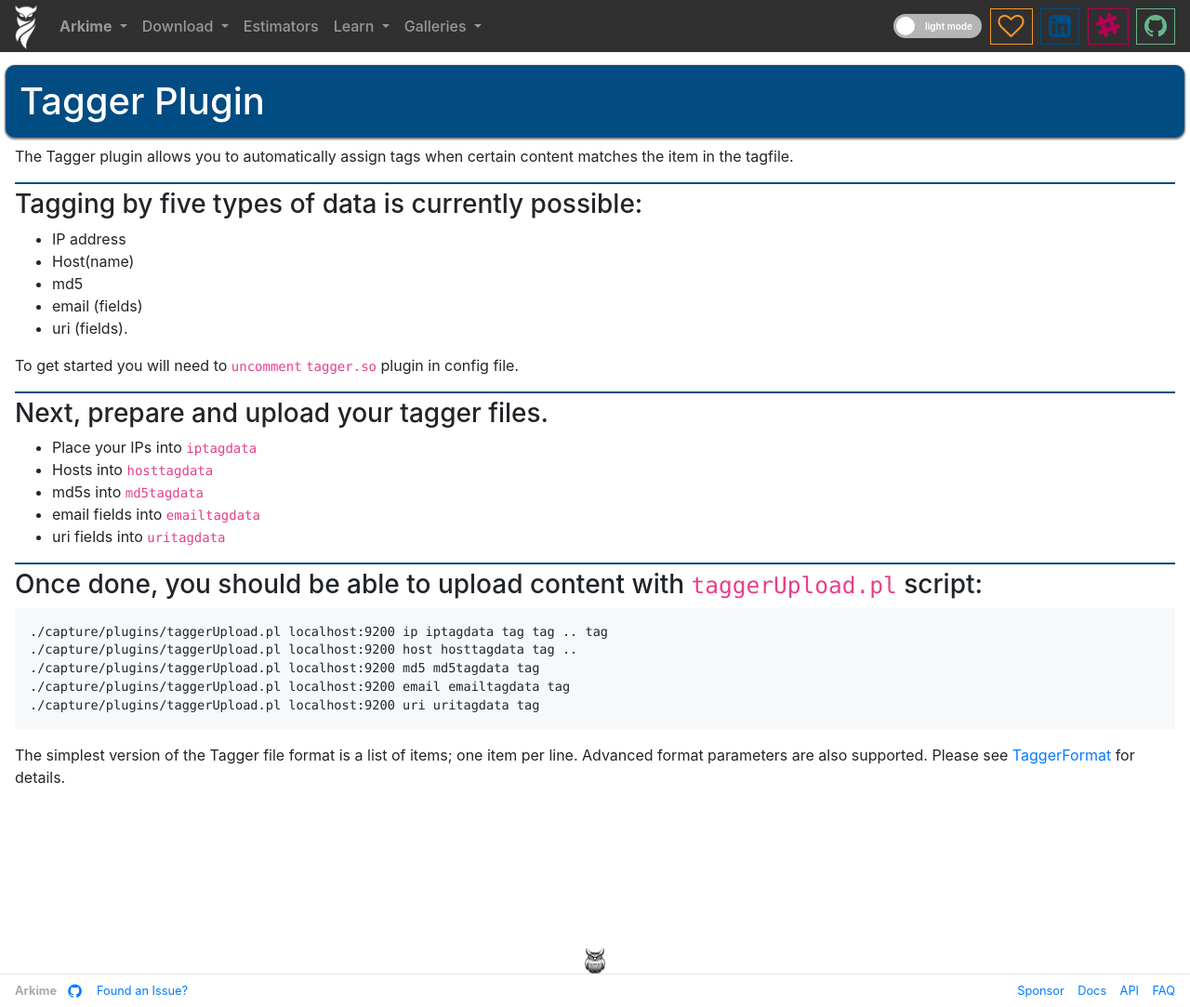
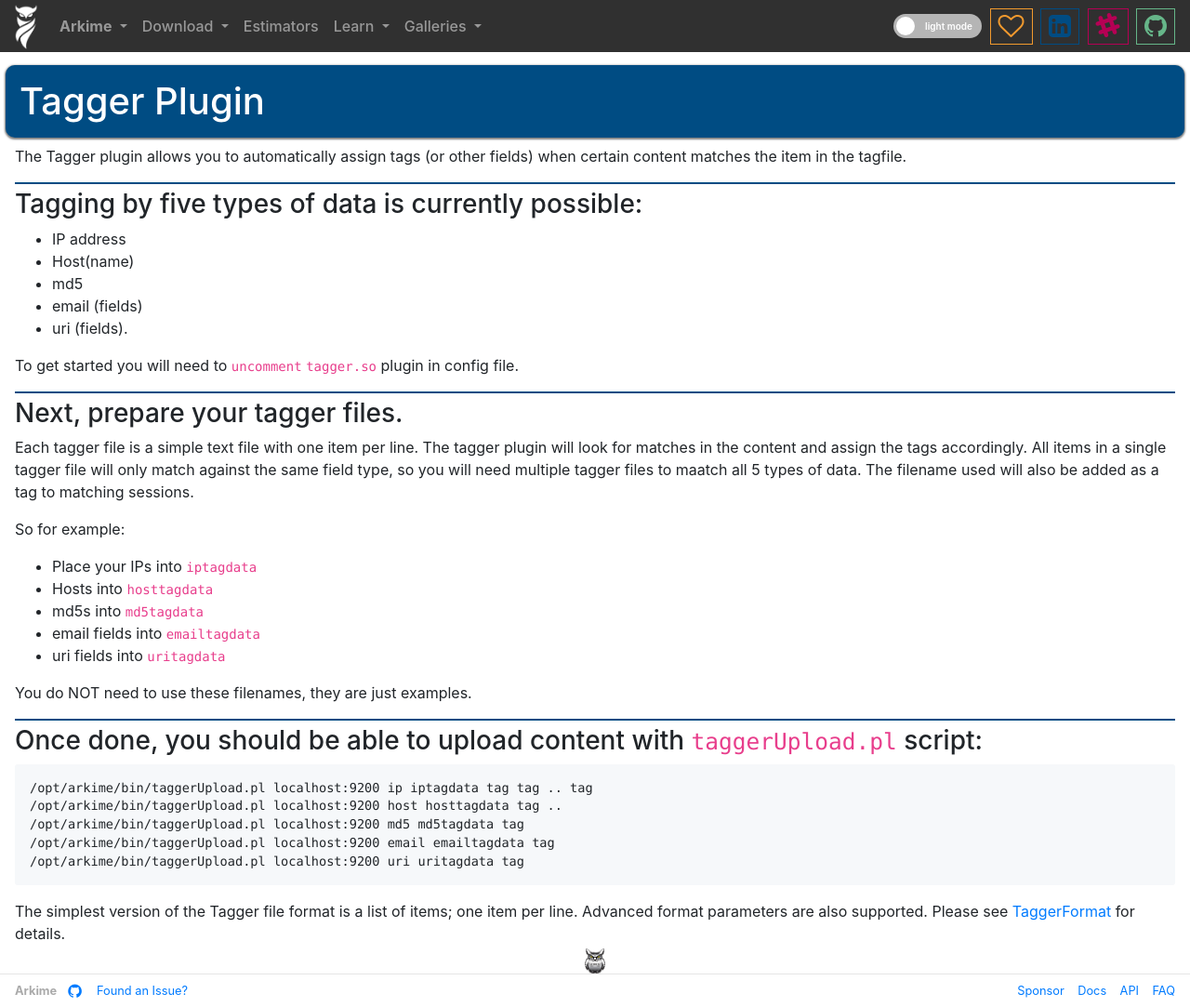
Before and after one commit to arkime/arkimeweb, a Jekyll site: the page built from _wiki/tagger.md, in a window 1280 px wide. Shown: the whole page at 93% size. Built offline with Jekyll 4.4.1, drawn with Linux system fonts in a browser that asks for light colours.

Commit message:
updaetd path and more context

````diff
--- a/_wiki/tagger.md
+++ b/_wiki/tagger.md
@@ -9,7 +9,7 @@
 # Tagger Plugin
 {: .section-header.mt-1 }
 
-The Tagger plugin allows you to automatically assign tags when certain content matches the item in the tagfile.
+The Tagger plugin allows you to automatically assign tags (or other fields) when certain content matches the item in the tagfile.
 
 ### Tagging by five types of data is currently possible:
 {: .subsection }
@@ -22,24 +22,32 @@
 
 To get started you will need to `uncomment` `tagger.so`  plugin in config file.
 
-### Next, prepare and upload your tagger files.
+### Next, prepare your tagger files.
 {: .subsection}
 
+Each tagger file is a simple text file with one item per line.
+The tagger plugin will look for matches in the content and assign the tags accordingly.
+All items in a single tagger file will only match against the same field type, so you will need multiple tagger files to maatch all 5 types of data.
+The filename used will also be added as a tag to matching sessions.
+
+So for example:
 * Place your IPs into `iptagdata`
 * Hosts into `hosttagdata`
 * md5s into `md5tagdata`
 * email fields into `emailtagdata`
 * uri fields into `uritagdata`
 
+You do NOT need to use these filenames, they are just examples.
+
 ### Once done, you should be able to upload content with `taggerUpload.pl` script:
 {: .subsection}
 
  ```
-./capture/plugins/taggerUpload.pl localhost:9200 ip iptagdata tag tag .. tag
-./capture/plugins/taggerUpload.pl localhost:9200 host hosttagdata tag ..
-./capture/plugins/taggerUpload.pl localhost:9200 md5 md5tagdata tag
-./capture/plugins/taggerUpload.pl localhost:9200 email emailtagdata tag
-./capture/plugins/taggerUpload.pl localhost:9200 uri uritagdata tag
+/opt/arkime/bin/taggerUpload.pl localhost:9200 ip iptagdata tag tag .. tag
+/opt/arkime/bin/taggerUpload.pl localhost:9200 host hosttagdata tag ..
+/opt/arkime/bin/taggerUpload.pl localhost:9200 md5 md5tagdata tag
+/opt/arkime/bin/taggerUpload.pl localhost:9200 email emailtagdata tag
+/opt/arkime/bin/taggerUpload.pl localhost:9200 uri uritagdata tag
 ```
 
 
````
